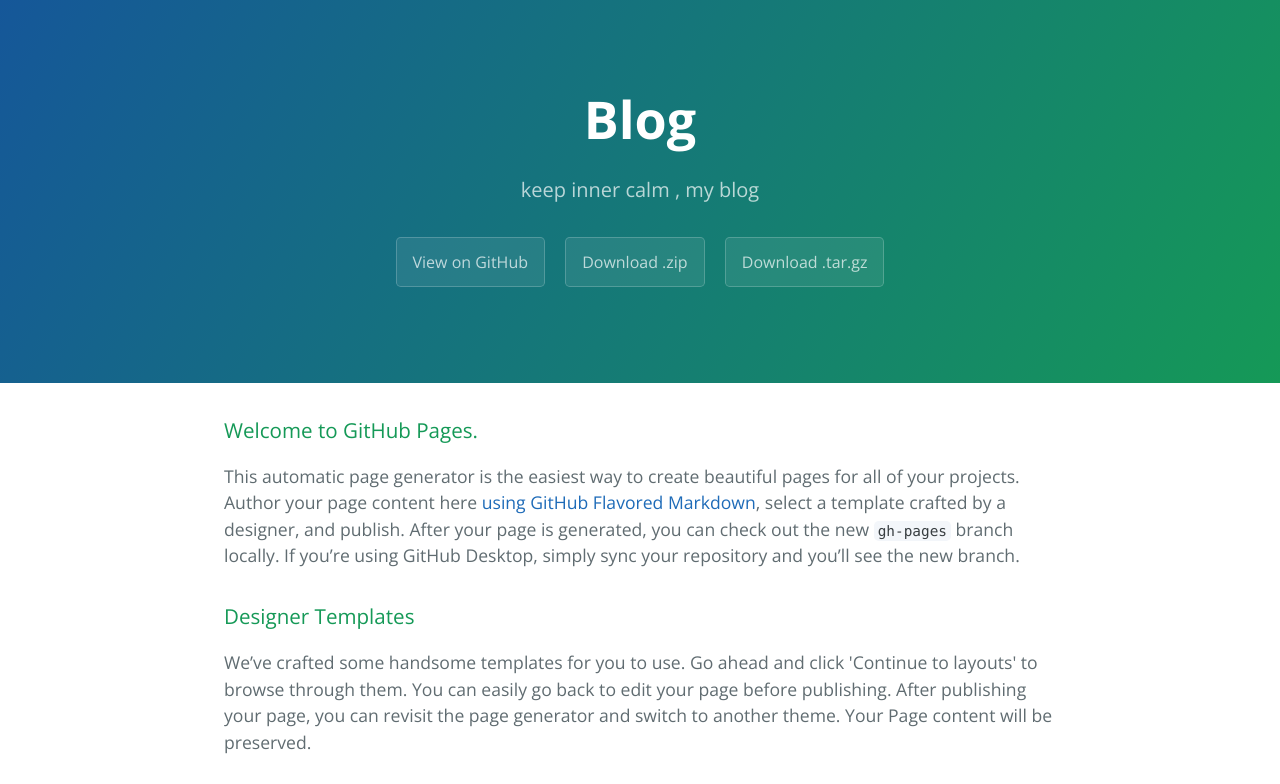
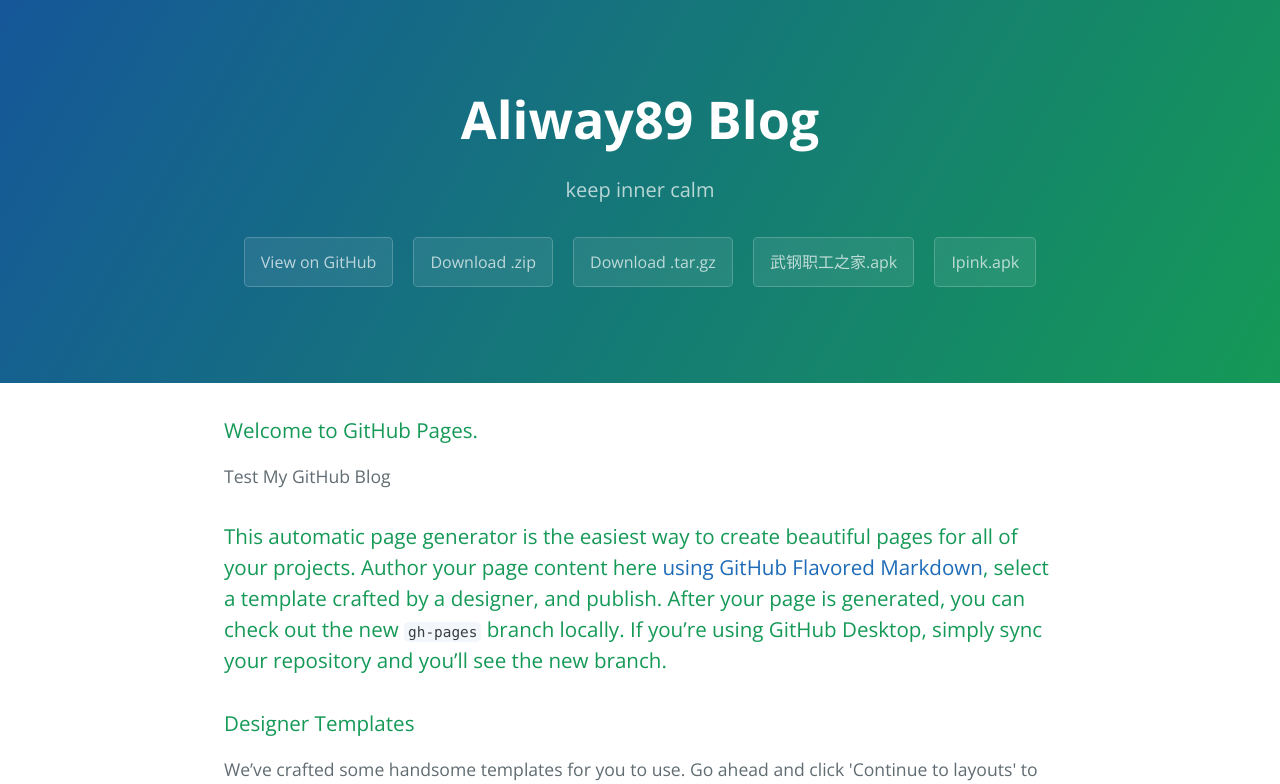
Before and after one commit to aliway89/Blog, a plain HTML site: page index.html in a window 1280 px wide. Shown: the top 784 px of the page. Drawn offline with nearby package versions, Linux system fonts and the light colour scheme.

Commit message:
Update index.html

```diff
--- a/index.html
+++ b/index.html
@@ -11,17 +11,21 @@
   </head>
   <body>
     <section class="page-header">
-      <h1 class="project-name">Blog</h1>
-      <h2 class="project-tagline">keep inner calm , my blog</h2>
+      <h1 class="project-name">Aliway89 Blog</h1>
+      <h2 class="project-tagline">keep inner calm </h2>
       <a href="https://github.com/aliway89/Blog" class="btn">View on GitHub</a>
       <a href="https://github.com/aliway89/Blog/zipball/master" class="btn">Download .zip</a>
       <a href="https://github.com/aliway89/Blog/tarball/master" class="btn">Download .tar.gz</a>
+      <a href="https://github.com/aliway89/Blog/tarball/master" class="btn">武钢职工之家.apk</a>
+       <a href="https://github.com/aliway89/Blog/tarball/master" class="btn">Ipink.apk</a>
     </section>
 
     <section class="main-content">
       <h3>
-<a id="welcome-to-github-pages" class="anchor" href="#welcome-to-github-pages" aria-hidden="true"><span class="octicon octicon-link"></span></a>Welcome to GitHub Pages.</h3>
+<a id="welcome-to-github-pages" class="anchor" href="#welcome-to-aliway89's github-Blog" aria-hidden="true"><span class="octicon octicon-link"></span></a>Welcome to GitHub Pages.</h3>
 
+<p> Test My GitHub Blog</p>
+<h3>
 <p>This automatic page generator is the easiest way to create beautiful pages for all of your projects. Author your page content here <a href="https://guides.github.com/features/mastering-markdown/">using GitHub Flavored Markdown</a>, select a template crafted by a designer, and publish. After your page is generated, you can check out the new <code>gh-pages</code> branch locally. If you’re using GitHub Desktop, simply sync your repository and you’ll see the new branch.</p>
 
 <h3>
```
